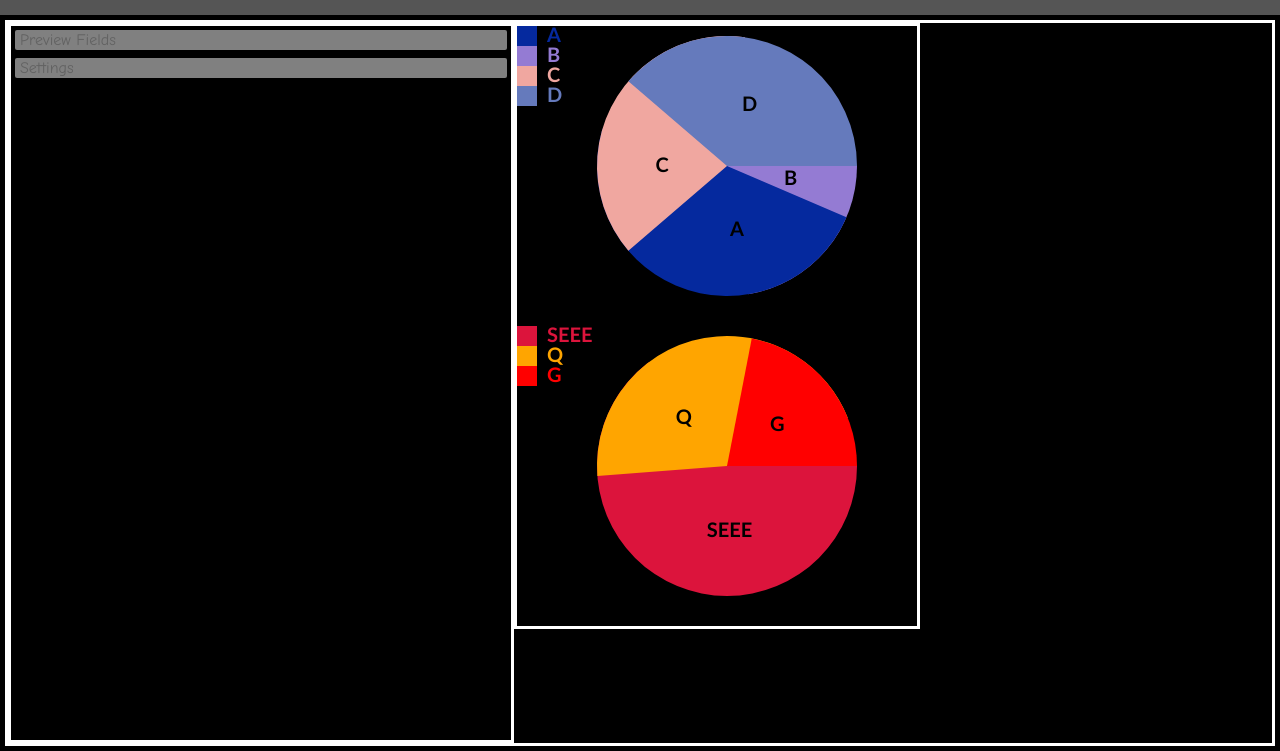
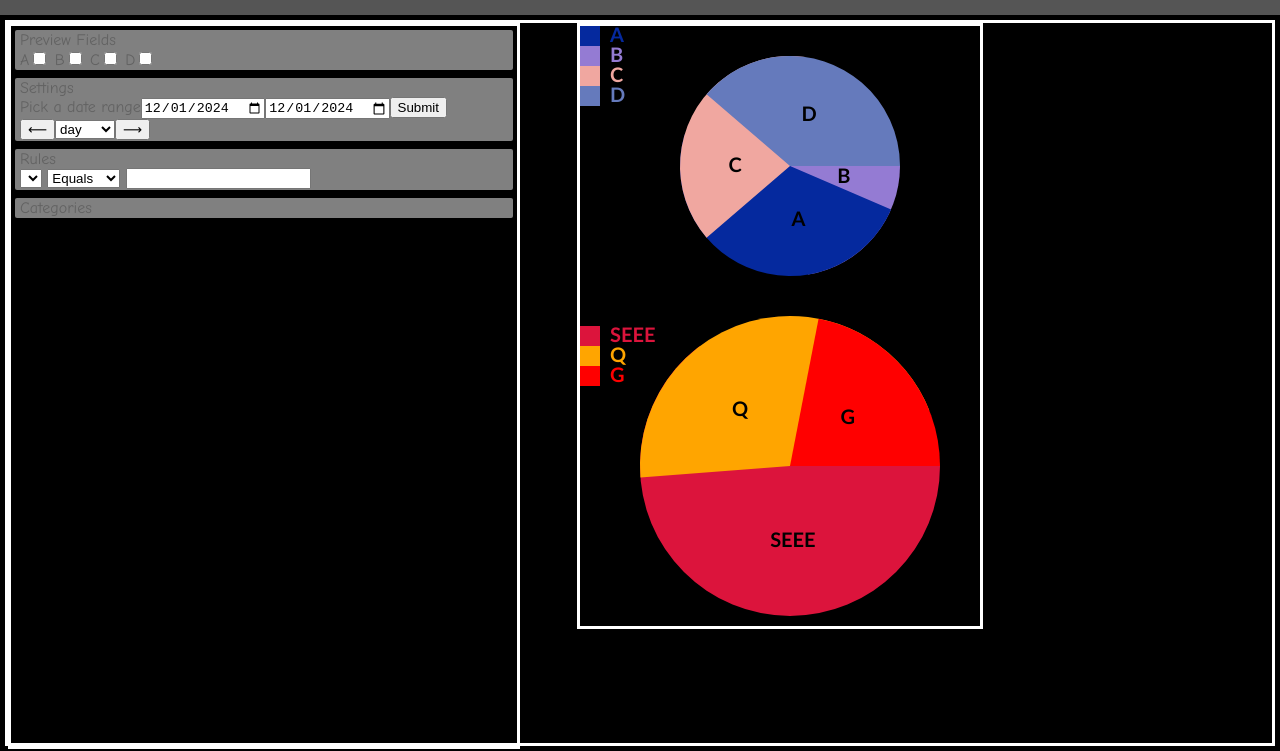
Before and after one commit to nicoen12/BudgetManager, a website with bundled scripts: page index.html in a window 1280 px wide. Shown: the part 49-800 px from the top of the page. Built offline with nearby package versions, Linux system fonts and the light colour scheme.

Commit message:
adding daterange manager

```diff
--- a/index.html
+++ b/index.html
@@ -15,7 +15,7 @@
             Import
         </h4>
         <h4 id="exportLabel">
-            <a href="/index.html" id="export" download style="display: none;"></a>
+            <a href="#" id="export" download style="display: none;"></a>
             Export
         </h4>
     </header>
@@ -23,9 +23,33 @@
         <div id="infopanel" class="border">
             <div class="subpanel">
                 Preview Fields
+                <br>
+                <label for="A">A</label><input type="checkbox" name="A" id="">
+                <label for="B">B</label><input type="checkbox" name="B" id="">
+                <label for="C">C</label><input type="checkbox" name="C" id="">
+                <label for="D">D</label><input type="checkbox" name="D" id="">
+            </div>
+            <div class="subpanel" id="settings">
+                Settings
+                <br>
             </div>
             <div class="subpanel">
-                Settings
+                Rules
+                <br>
+                <select name="Field" id="FieldSelect">
+                    <optgroup label="Field">
+                    </optgroup>
+                </select>
+                <select name="Ruletype" id="Ruletype">
+                    <option value="Equals">Equals</option>
+                    <option value="Matches">Matches</option>
+                    <option value="Satisfies">Satisfies</option>
+                </select>
+                <input type="text" name="" id="">
+
+            </div>
+            <div class="subpanel">
+                Categories
             </div>
         </div>
         <div id="graphicpanel">
--- a/main.js
+++ b/main.js
@@ -1,6 +1,7 @@
 import { Profile } from "./scripts/profile.js"
 import { drawPie, drawColors } from "./scripts/pie.js"
 import { createFieldTypeForm } from "./scripts/misc.js"
+import { Daterange } from "./scripts/daterange.js"
 
 // Element selection
 
@@ -50,14 +51,17 @@ function main() {
         "C" : "#F0A7A0",
         "D" : "#657ABC"
     }
+    const dr = new Daterange(
+        document.getElementById("settings"), () => alert("!")
+    )
 
     // const f = createFieldTypeForm(v => console.log(v), ["A", "B", "C"], [{"A" : 3, "B" : 2, "C" : 1}, {"A" : 3, "B" : 2, "C" : 1}, {"A" : 3, "B" : 2, "C" : 1}])
     // infopanel.firstElementChild.append(f)
 
 
-    drawPie(ctx, data, colors, 210, 140, 130)
+    drawPie(ctx, data, colors, 210, 140, 110)
     drawColors(ctx, colors, 0, 0)
-    drawPie(ctx, {SEEE: 20, Q: 12, G: 9}, {SEEE: "crimson", Q: "orange", G: "red"}, 210, 440, 130)
+    drawPie(ctx, {SEEE: 20, Q: 12, G: 9}, {SEEE: "crimson", Q: "orange", G: "red"}, 210, 440, 150)
     drawColors(ctx, {SEEE: "crimson", Q: "orange", G: "red"}, 0, 300)
 }
 
--- /dev/null
+++ b/scripts/daterange.js
@@ -0,0 +1,75 @@
+import { createDropdown } from "./misc.js"
+
+const ONE_WEEK = 7
+
+export class Daterange {
+    /**
+     * @param {Element} elem
+     */
+    constructor(elem, callback) {
+        this.element = elem
+        this.callback = callback
+        this.setElement()
+    }
+    setElement() {
+        this.element.append("Pick a date range")
+
+        this.start = document.createElement("input")
+        this.start.type = "date"
+        this.start.valueAsDate = new Date()
+
+        this.end = document.createElement("input")
+        this.end.type = "date"
+        this.end.valueAsDate = new Date()
+
+        this.shiftDate(-1, 0, "weeks")
+
+        this.submit = document.createElement("button")
+        this.submit.textContent = "Submit"
+        this.submit.onclick = () => this.callback(...this.getRange())
+
+        this.timeUnitSelector = createDropdown(["day", "week", "month"], [], "")
+
+        const prev = document.createElement("button")
+        prev.textContent = "⟵"
+        prev.onclick = () => this.shiftDate(-1, -1, this.timeUnitSelector?.value)
+
+        const next = document.createElement("button")
+        next.textContent = "⟶"
+        next.onclick = () => this.shiftDate(1, 1, this.timeUnitSelector?.value)
+
+        this.element.append(this.start, this.end, this.submit)
+        this.element.appendChild(document.createElement("br"))
+        this.element.append(prev, this.timeUnitSelector, next)
+    }
+
+    shiftDate(dt0, dt1, unit) {
+        const d0Copy = new Date(this.start.valueAsDate)
+        const d1Copy = new Date(this.end.valueAsDate)
+
+        switch (unit) {
+            case "day":
+                d0Copy.setDate(d0Copy.getDate() + dt0)
+                d1Copy.setDate(d1Copy.getDate() + dt1)
+                break;
+            case "week":
+                d0Copy.setDate(d0Copy.getDate() + dt0 * 7)
+                d1Copy.setDate(d1Copy.getDate() + dt1 * 7)
+                break;
+            case "month":
+                d0Copy.setMonth(d0Copy.getMonth() + dt0)
+                d1Copy.setMonth(d1Copy.getMonth() + dt1)
+                break;
+            default:
+                break;
+        }
+
+        this.start.valueAsDate = d0Copy
+        this.end.valueAsDate = d1Copy
+    }
+
+    getRange() {
+        return [this.start?.valueAsDate, this.end?.valueAsDate]
+    }
+
+}
--- a/scripts/misc.js
+++ b/scripts/misc.js
@@ -51,4 +51,4 @@ function createTable(headers, rows) {
     return table
 }
 
-export { createFieldTypeForm }
+export { createFieldTypeForm, createDropdown }
--- a/style.css
+++ b/style.css
@@ -31,12 +31,13 @@ main {
 }
 
 #infopanel {
+    height: 100%;
     width: 40%;
     float: left;
+
     display: flex;
     flex-direction: column;
-    height: 100%;
-    box-sizing: border-box;
+    /* box-sizing: border-box; */
 }
 
 .subpanel {
@@ -48,7 +49,7 @@ main {
 }
 
 #graphicpanel {
-    width: 60%;
+    width: 55%;
     float: right;
     height: 100%;
     box-sizing: border-box;
```
